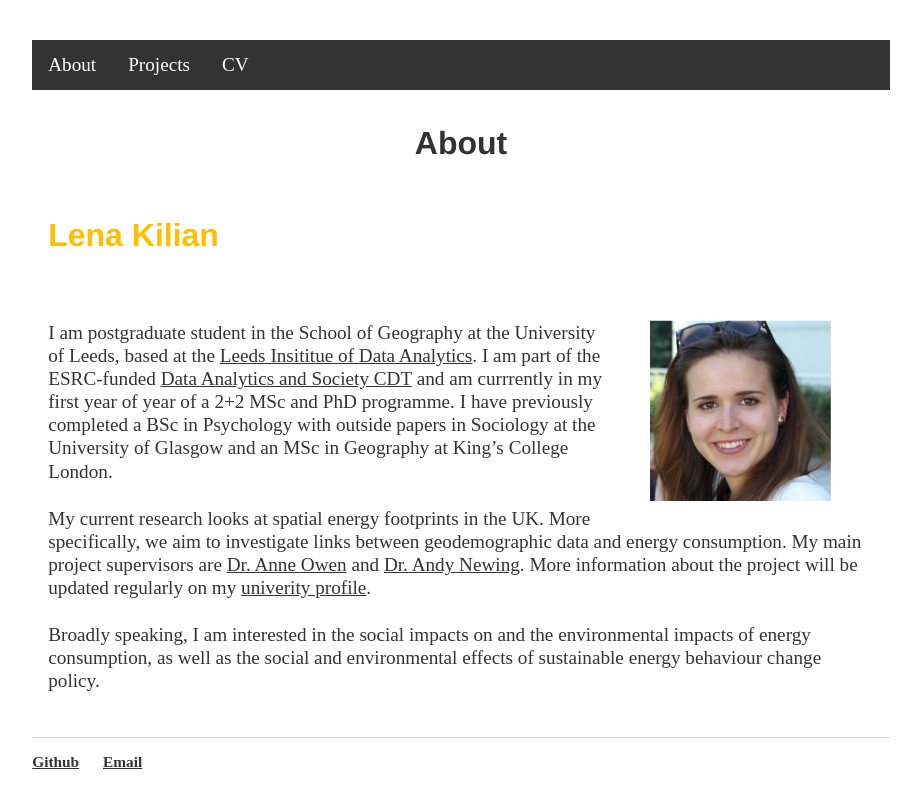
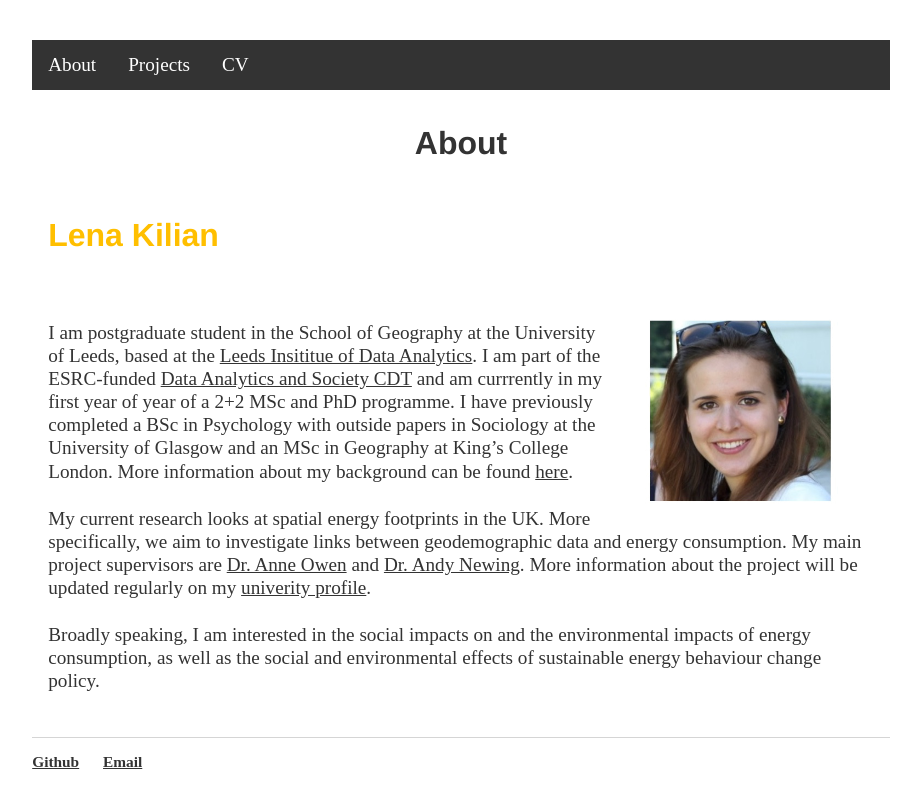
Before and after one commit to lena-kilian/lena-kilian.github.io, a Jekyll site: the page built from index.md, in a window 1280 px wide. Shown: the top 808 px of the page, without its empty margins (179-1100 px from the left). Built offline with Jekyll 4.4.1, drawn with Linux system fonts in a browser that asks for light colours; our own code applies the rules of GitHub Pages for plain Markdown files.

Commit message:
Update index.md

```diff
--- a/index.md
+++ b/index.md
@@ -3,7 +3,7 @@
 ## Lena Kilian
 <img style="padding: 5px;" src="Photo.png" align="right" width="250"/>
 
-I am postgraduate student in the School of Geography at the University of Leeds, based at the [Leeds Insititue of Data Analytics](https://lida.leeds.ac.uk/). I am part of the ESRC-funded [Data Analytics and Society CDT](https://datacdt.org/) and am currrently in my first year of year of a 2+2 MSc and PhD programme. I have previously completed a BSc in Psychology with outside papers in Sociology at the University of Glasgow and an MSc in Geography at King's College London.
+I am postgraduate student in the School of Geography at the University of Leeds, based at the [Leeds Insititue of Data Analytics](https://lida.leeds.ac.uk/). I am part of the ESRC-funded [Data Analytics and Society CDT](https://datacdt.org/) and am currrently in my first year of year of a 2+2 MSc and PhD programme. I have previously completed a BSc in Psychology with outside papers in Sociology at the University of Glasgow and an MSc in Geography at King's College London. More information about my background can be found [here](https://lena-kilian.github.io/cv/).
 
 My current research looks at spatial energy footprints in the UK. More specifically, we aim to investigate links between geodemographic data and energy consumption. My main project supervisors are [Dr. Anne Owen](https://environment.leeds.ac.uk/see/staff/1462/dr-anne-owen) and [Dr. Andy Newing](https://environment.leeds.ac.uk/geography/staff/1081/dr-andy-newing). More information about the project will be updated regularly on my [univerity profile](https://environment.leeds.ac.uk/geography/pgr/2546/lena-kilian).
 
```
